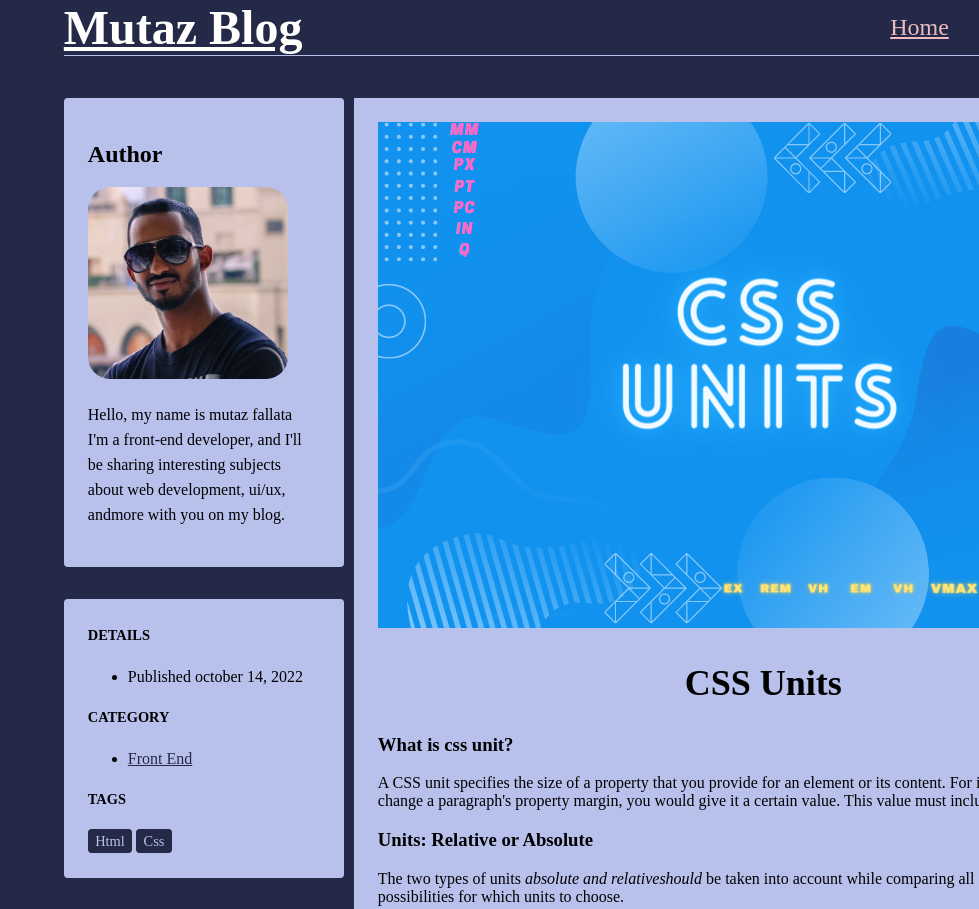
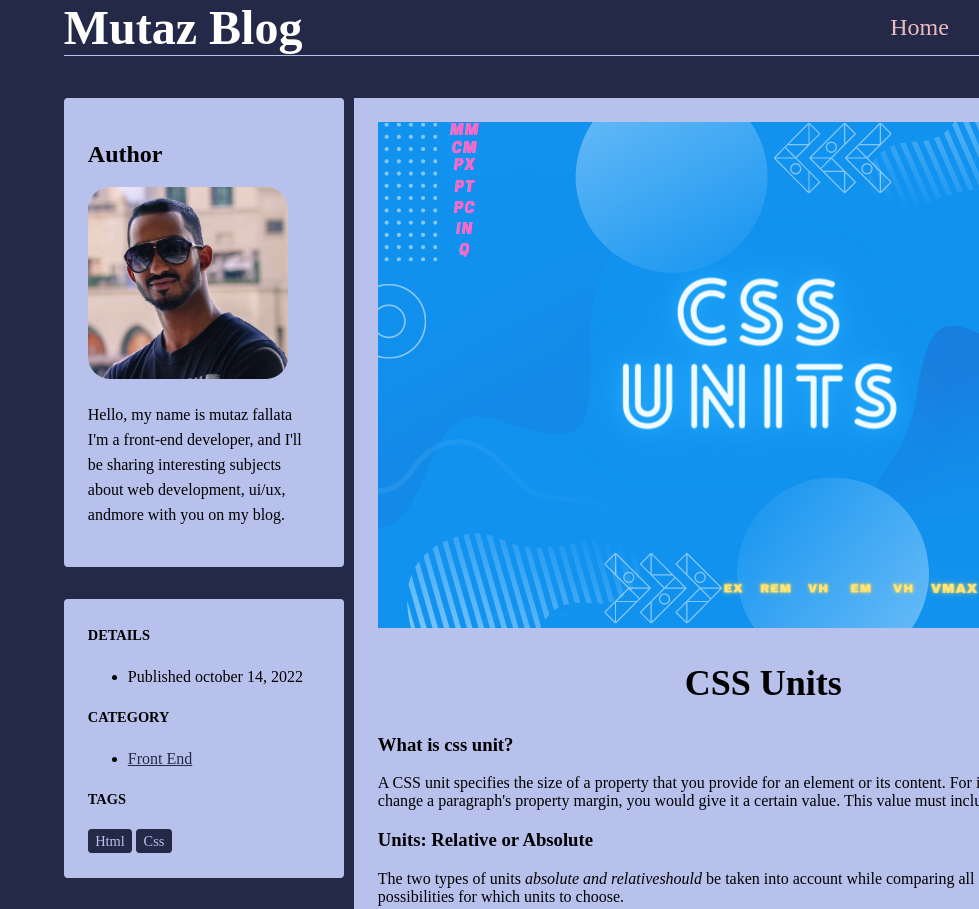
Before and after one commit to MutazF/Mutaz-Blog, a plain HTML site: page blog.html in a window 1280 px wide. Shown: the top 909 px of the page, without its empty margins (301-1280 px from the left). Drawn offline with Linux system fonts and the light colour scheme.

Commit message:
edit logo style

```diff
--- a/src/style/artical.css
+++ b/src/style/artical.css
@@ -21,6 +21,9 @@ body {
   margin-left: auto;
   margin-right: auto;
   gap: 10px;
+}
+body a {
+  text-decoration: none;
 }
 
 header {
```
